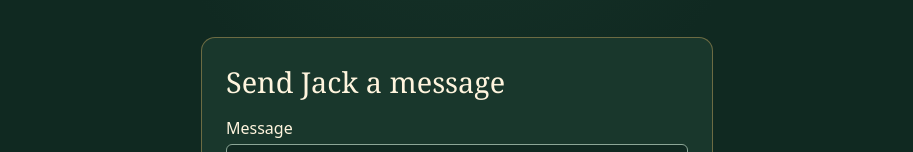
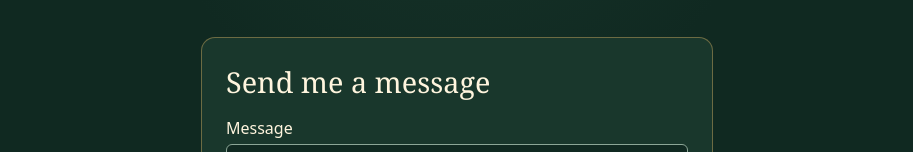
Before and after one commit to Sqwiglyy/advent, a plain HTML site: page index.html in a window 1280 px wide. Shown: the part 933-1085 px from the top of the page, without its empty margins (183-1096 px from the left). Drawn offline with Linux system fonts and the light colour scheme; no server answers.

Commit message:
Update index.html

```diff
--- a/index.html
+++ b/index.html
@@ -17,7 +17,7 @@
 <p id="status" role="status"></p>
 <div id="doors" aria-label="Advent calendar doors"></div>
 <section aria-labelledby="feedback-title">
-<h2 id="feedback-title">Send Jack a message</h2>
+<h2 id="feedback-title">Send me a message</h2>
 <form id="feedback">
 <label>Message<textarea name="message" required maxlength="1000" rows="4" placeholder="Rate the memes"></textarea></label>
 <label>Feedback code<input name="code" type="password" required maxlength="128" autocomplete="off"></label>
```
